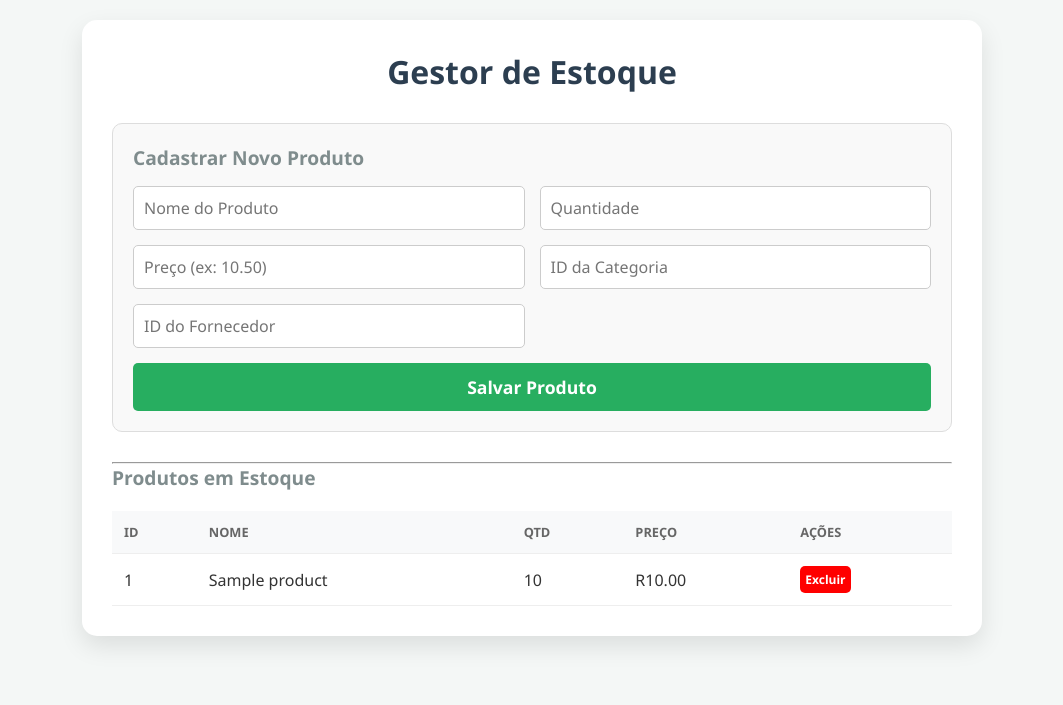
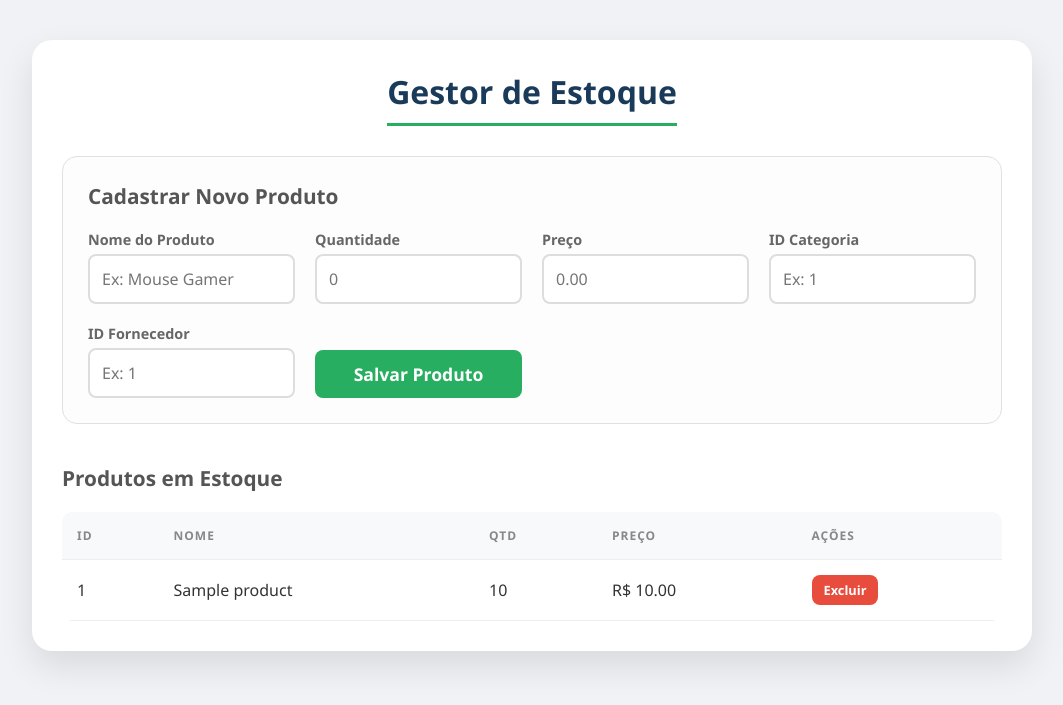
Before and after one commit to GabrielAugusto-source/Sistema-de-Gest-o-de-Estoque-API-SQL., a FastAPI app: page / in a window 1280 px wide. Shown: the top 705 px of the page, without its empty margins (108-1171 px from the left). Run offline with FastAPI, Linux system fonts and the light colour scheme; tables that the repository leaves empty hold one stand-in row (values such as "Sample post"); data that the repository does not hold is empty.

Commit message:
Leve melhora na interface front

```diff
--- a/static/script.js
+++ b/static/script.js
@@ -2,71 +2,79 @@ document.addEventListener('DOMContentLoaded', () => {
     const productForm = document.getElementById('product-form');
     const productTableBody = document.querySelector('#product-table tbody');
 
+    // 1. FUNÇÃO PARA CARREGAR PRODUTOS (Lê do Banco)
     async function loadProducts() {
         try {
-            const response = await fetch('/products');
+            const response = await fetch('/products/');
             const products = await response.json();
 
-            productTableBody.innerHTML = '';
+            productTableBody.innerHTML = ''; // Limpa a tabela
+
             products.forEach(prod => {
                 const row = `
                     <tr>
                         <td>${prod.id}</td>
                         <td>${prod.name}</td>
                         <td>${prod.quantity}</td>
-                        <td>R${prod.price.toFixed(2)}</td>
+                        <td>R$ ${prod.price.toFixed(2)}</td>
                         <td>
-                            <button onclick="deleteProduct(${prod.id})" style="background: red; padding: 5px; font-size: 12px;">Excluir</button>
+                            <button class="btn-delete" onclick="deleteProduct(${prod.id})">Excluir</button>
                         </td>
                     </tr>
                 `;
                 productTableBody.innerHTML += row;
             });
         } catch (error) {
-            console.error('Erro ao carregar produtos:', error);
+            console.error("Erro ao carregar produtos:", error);
         }
     }
 
+    // 2. FUNÇÃO PARA SALVAR PRODUTO (Envia para o Banco)
     productForm.addEventListener('submit', async (e) => {
-        e.preventDefault();
+        e.preventDefault(); // 🛑 IMPEDE a página de recarregar
 
         const data = {
             name: document.getElementById('name').value,
             quantity: parseInt(document.getElementById('quantity').value),
             price: parseFloat(document.getElementById('price').value),
             category_id: parseInt(document.getElementById('category_id').value),
-            supplier_id: parseInt(document.getElementById('supplier_id').value)
+            supplier_id: parseInt(document.getElementById('supplier_id').value),
         };
 
         try {
-            const response = await fetch('/products', {
+            const response = await fetch('/products/', {
                 method: 'POST',
-                headers: {
-                    'Content-Type': 'application/json'
-                },
+                headers: { 'Content-Type': 'application/json' },
                 body: JSON.stringify(data)
             });
 
             if (response.ok) {
-                alert('Produto cadastrado com sucesso!');
-                productForm.reset();
-                loadProducts();
+                alert("🚀 Produto salvo com sucesso!");
+                productForm.reset(); // Limpa os campos do form
+                loadProducts(); // Atualiza a tabela automaticamente!
             } else {
-                alert('Erro ao cadastrar produto. Por favor, tente novamente.');
+                alert("❌ Erro ao salvar. Verifique se os IDs de Categoria e Fornecedor existem.");
             }
         } catch (error) {
-            console.error('Erro ao cadastrar produto:', error);
-            alert('Erro ao cadastrar produto. Por favor, tente novamente.');
+            console.error("Erro na requisição:", error);
         }
     });
 
+    // 3. FUNÇÃO PARA DELETAR (Remove do Banco)
+    window.deleteProduct = async (id) => {
+        if (confirm("Tem certeza que deseja excluir este produto?")) {
+            try {
+                const response = await fetch(`/products/${id}`, { method: 'DELETE' });
+                if (response.ok) {
+                    alert("Produto removido!");
+                    loadProducts(); // Recarrega a lista
+                }
+            } catch (error) {
+                console.error("Erro ao deletar:", error);
+            }
+        }
+    }
+
+    // Inicia o sistema carregando os produtos
     loadProducts();
 });
-
-
-window.deleteProduct = async (id) => {
-    if (confirm('Tem certeza que deseja excluir este produto?')) {
-        await fetch(`/products/${id}`, { method: 'DELETE' });
-        loadProducts();
-    }
-}
--- a/static/style.css
+++ b/static/style.css
@@ -7,91 +7,140 @@
 }
 
 body {
-    background-color: #f4f7f6; /* Cinza bem clarinho, profissional */
+    background-color: #f0f2f5; /* Cinza azulada bem leve e profissional */
     color: #333;
-    padding: 20px;
+    padding: 40px 20px;
 }
 
 .container {
-    max-width: 900px;
+    max-width: 1000px;
     margin: 0 auto;
-    background: white;
+    background: #ffffff;
     padding: 30px;
-    border-radius: 15px;
-    box-shadow: 0 10px 25px rgba(0,0,0,0.1);
+    border-radius: 20px;
+    box-shadow: 0 15px 35px rgba(0,0,0,0.1);
 }
 
 h1 {
     text-align: center;
-    color: #2c3e50;
+    color: #1a3a5a;
     margin-bottom: 30px;
+    font-size: 2rem;
+    border-bottom: 3px solid #27ae60;
+    display: inline-block;
+    padding-bottom: 10px;
+}
+
+.header-center {
+    text-align: center;
 }
 
 h2 {
-    color: #7f8c8d;
-    margin-bottom: 15px;
-    font-size: 1.2rem;
+    color: #555;
+    margin-bottom: 20px;
+    font-size: 1.3rem;
+    display: flex;
+    align-items: center;
+    gap: 10px;
 }
 
 /* Estilo do Formulário */
 .form-section {
-    background: #f9f9f9;
-    padding: 20px;
-    border-radius: 10px;
-    margin-bottom: 30px;
-    border: 1px solid #ddd;
+    background: #fdfdfd;
+    padding: 25px;
+    border-radius: 15px;
+    margin-bottom: 40px;
+    border: 1px solid #e0e0e0;
 }
 
 #product-form {
     display: grid;
-    grid-template-columns: 1fr 1fr; /* Divide em duas colunas */
-    gap: 15px;
+    grid-template-columns: repeat(auto-fit, minmax(200px, 1fr));
+    gap: 20px;
+}
+
+.input-group {
+    display: flex;
+    flex-direction: column;
+}
+
+label {
+    font-size: 0.9rem;
+    color: #666;
+    margin-bottom: 5px;
+    font-weight: 600;
 }
 
 input {
-    padding: 10px;
-    border: 1px solid #ccc;
-    border-radius: 5px;
+    padding: 12px;
+    border: 2px solid #ddd;
+    border-radius: 8px;
     font-size: 1rem;
+    transition: border-color 0.3s;
+}
+
+input:focus {
+    outline: none;
+    border-color: #27ae60;
 }
 
 button {
-    grid-column: span 2; /* Botão ocupa a linha toda */
-    padding: 12px;
+    padding: 12px 25px;
     background-color: #27ae60;
     color: white;
     border: none;
-    border-radius: 5px;
+    border-radius: 8px;
     cursor: pointer;
     font-size: 1.1rem;
     font-weight: bold;
-    transition: background 0.3s;
+    transition: all 0.3s;
+    align-self: flex-end;
 }
 
 button:hover {
     background-color: #219150;
+    transform: translateY(-2px);
+    box-shadow: 0 5px 15px rgba(39, 174, 96, 0.3);
 }
 
 /* Estilo da Tabela */
+.list-section {
+    margin-top: 20px;
+}
+
 table {
     width: 100%;
     border-collapse: collapse;
-    margin-top: 20px;
+    margin-top: 10px;
+    background: white;
+    border-radius: 10px;
+    overflow: hidden;
 }
 
 th, td {
-    padding: 12px;
+    padding: 15px;
     text-align: left;
     border-bottom: 1px solid #eee;
 }
 
 th {
     background-color: #f8f9fa;
-    color: #666;
+    color: #888;
     text-transform: uppercase;
+    font-size: 0.75rem;
+    letter-spacing: 1px;
+}
+
+tr:hover {
+    background-color: #fcfcfc;
+}
+
+.btn-delete {
+    background-color: #e74c3c;
+    padding: 6px 12px;
     font-size: 0.8rem;
 }
 
-tr:hover {
-    background-color: #f1f1f1;
+.btn-delete:hover {
+    background-color: #c0392b;
 }
--- a/templates/index.html
+++ b/templates/index.html
@@ -2,28 +2,41 @@
 <html lang="pt-br">
 <head>
     <meta charset="UTF-8">
-    <title>SGE - Gestão de Estoque</title>
+    <title>Gestor de Estoque</title>
     <link rel="stylesheet" href="/static/style.css">
 </head>
 <body>
     <div class="container">
-        <h1>Gestor de Estoque</h1>
-
+        <div class="header-center">
+            <h1>Gestor de Estoque</h1>
+        </div>
 
         <section class="form-section">
             <h2>Cadastrar Novo Produto</h2>
             <form id="product-form">
-                <input type="text" id="name" placeholder="Nome do Produto" required>
-                <input type="number" id="quantity" placeholder="Quantidade" required>
-                <input type="number" step="0.01" id="price" placeholder="Preço (ex: 10.50)" required>
-                <input type="number" id="category_id" placeholder="ID da Categoria" required>
-                <input type="number" id="supplier_id" placeholder="ID do Fornecedor" required>
+                <div class="input-group">
+                    <label>Nome do Produto</label>
+                    <input type="text" id="name" placeholder="Ex: Mouse Gamer" required>
+                </div>
+                <div class="input-group">
+                    <label>Quantidade</label>
+                    <input type="number" id="quantity" placeholder="0" required>
+                </div>
+                <div class="input-group">
+                    <label>Preço</label>
+                    <input type="number" step="0.01" id="price" placeholder="0.00" required>
+                </div>
+                <div class="input-group">
+                    <label>ID Categoria</label>
+                    <input type="number" id="category_id" placeholder="Ex: 1" required>
+                </div>
+                <div class="input-group">
+                    <label>ID Fornecedor</label>
+                    <input type="number" id="supplier_id" placeholder="Ex: 1" required>
+                </div>
                 <button type="submit">Salvar Produto</button>
             </form>
         </section>
-
-        <hr>
-
 
         <section class="list-section">
             <h2>Produtos em Estoque</h2>
@@ -38,12 +51,11 @@
                     </tr>
                 </thead>
                 <tbody>
-
+                    <!-- Preenchido pelo JS -->
                 </tbody>
             </table>
         </section>
     </div>
-
     <script src="/static/script.js"></script>
 </body>
 </html>
```
